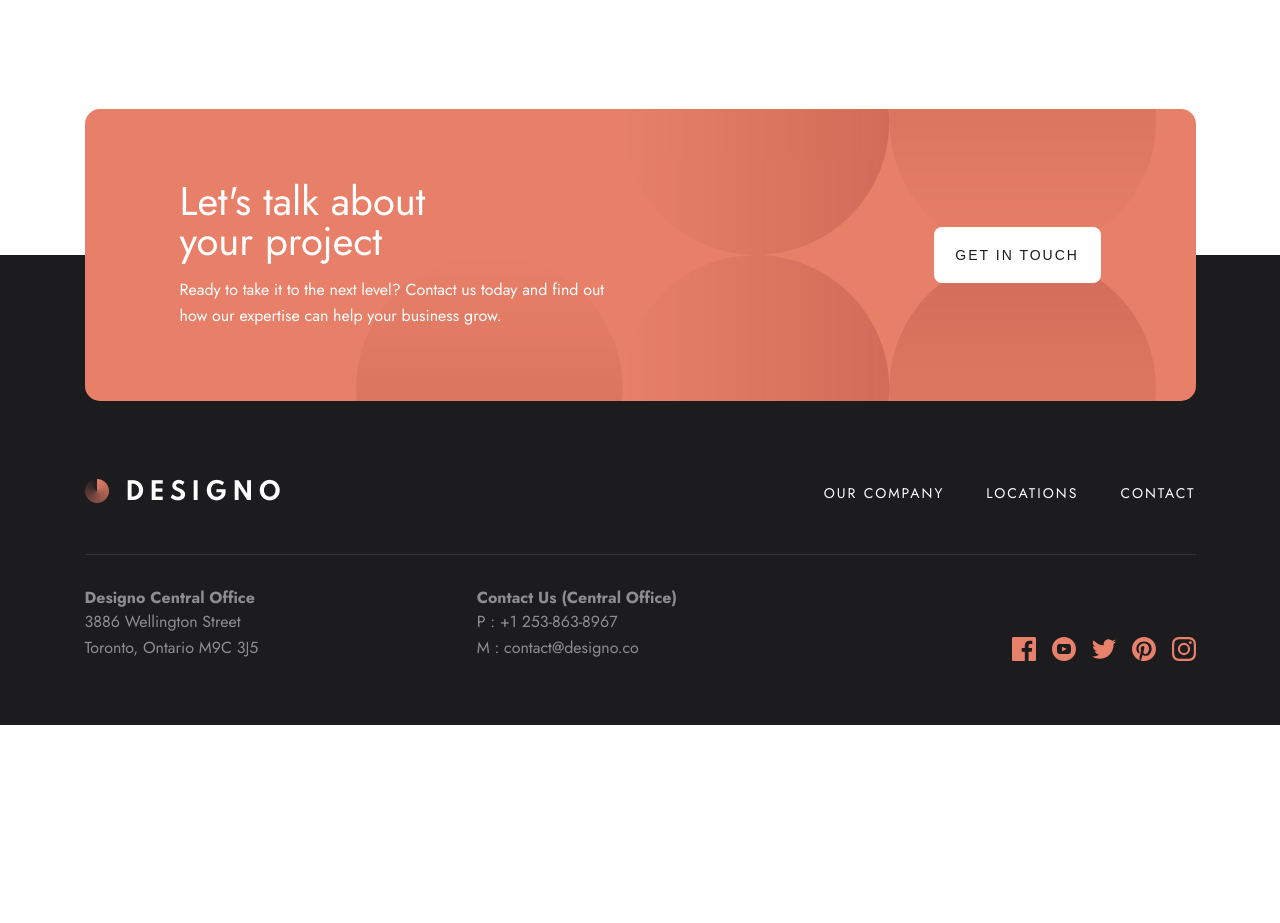
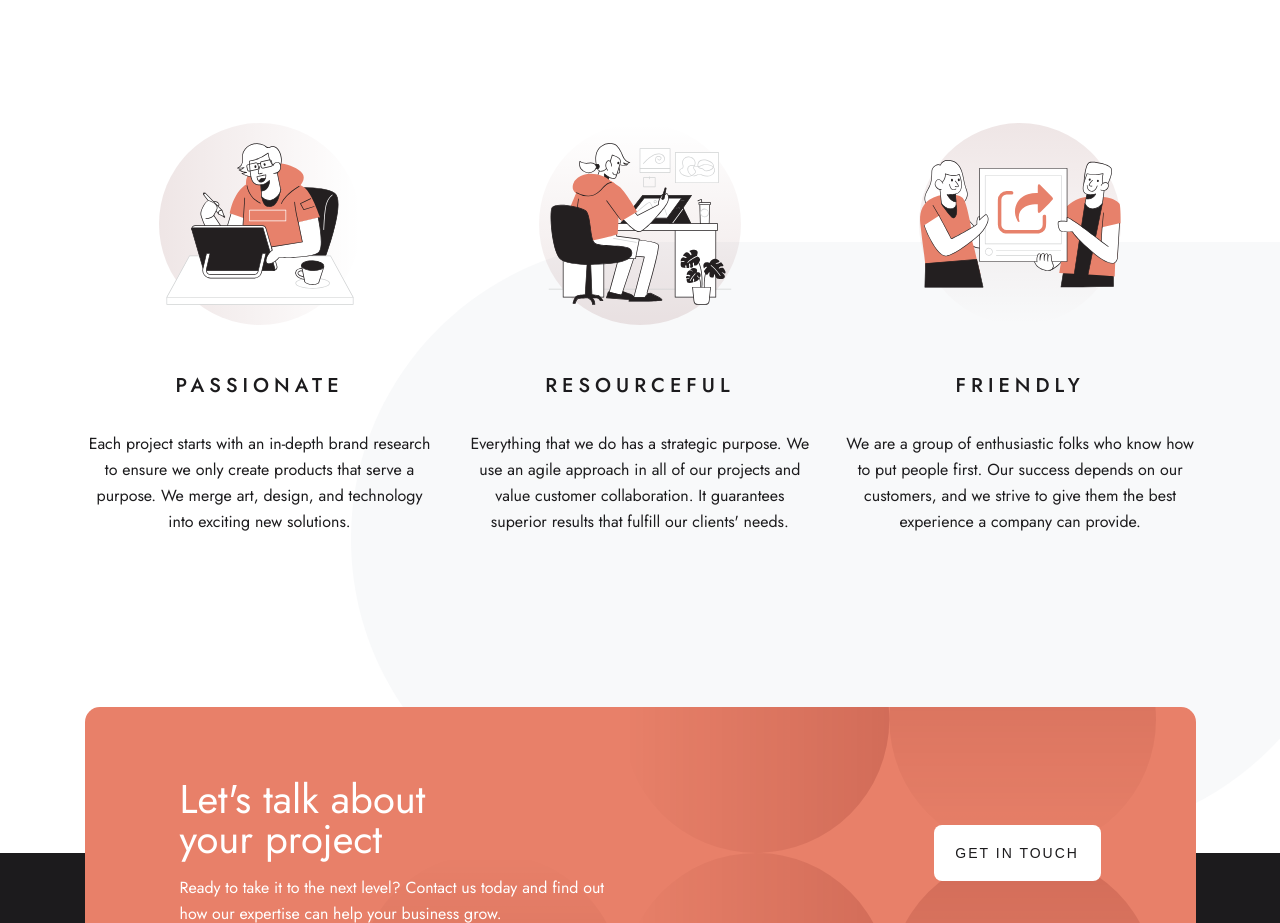
Before and after one commit to koliberdapv/designo-fmentor, a React (Vite) app: page / in a window 1280 px wide. Shown: the part 1620-2543 px from the top of the page. Before the commit the page ends 2345 px from the top, so only its background shows below. Built offline with nearby package versions, Linux system fonts and the light colour scheme.

Commit message:
CompanyInfo component finished

```diff
--- /dev/null
+++ b/src/components/ui/CompanyInfo.jsx
@@ -0,0 +1,137 @@
+import styled from 'styled-components';
+import img_passionate from '../../assets/home/desktop/illustration-passionate.svg';
+import img_resourceful from '../../assets/home/desktop/illustration-resourceful.svg';
+import img_friendly from '../../assets/home/desktop/illustration-friendly.svg';
+import bg_pattern_circle from '../../assets/shared/desktop/bg-pattern-small-circle.svg';
+import bg_leaf from '../../assets/shared/desktop/bg-pattern-leaf.svg';
+
+const CompanyInfo = () => {
+  const infoList = [
+    {
+      title: 'passionate',
+      content: `Each project starts with an in-depth brand research to ensure we only create products that serve a purpose. We merge art, design, and technology into exciting new solutions.`,
+      img: img_passionate,
+      img_alt: 'a man with a laptop',
+    },
+    {
+      title: 'resourceful',
+      content: `Everything that we do has a strategic purpose. We use an agile approach in all of our projects and value customer collaboration. It guarantees superior results that fulfill our clients' needs.`,
+      img: img_resourceful,
+      img_alt: 'a girl drawing on a whiteboard',
+    },
+    {
+      title: 'friendly',
+      content: `We are a group of enthusiastic folks who know how to put people first. Our success depends on our customers, and we strive to give them the best experience a company can provide.`,
+      img: img_friendly,
+      img_alt: 'two people working together',
+    },
+  ];
+  return (
+    <Wrapper>
+      <div className="width-controller">
+        <div className="info-content">
+          {infoList.map((info, index) => {
+            const { title, content, img } = info;
+            return (
+              <article className="info-item" key={index}>
+                <div className="img-container" data-type={title}>
+                  <img src={img} alt={title} />
+                </div>
+                <div className="description">
+                  <h3 className="h3">{title}</h3>
+                  <p>{content}</p>
+                </div>
+              </article>
+            );
+          })}
+        </div>
+      </div>
+    </Wrapper>
+  );
+};
+const Wrapper = styled.section`
+  margin-top: 7.5rem;
+  .info-content {
+    display: grid;
+    text-align: center;
+    align-content: center;
+    justify-content: center;
+    gap: 5rem;
+  }
+  .img-container {
+    width: 12.625rem;
+    aspect-ratio: 1/1;
+    margin-inline: auto;
+    position: relative;
+    isolation: isolate;
+  }
+  .img-container:before {
+    content: '';
+    position: absolute;
+    top: 0;
+    left: 0;
+    width: 100%;
+    aspect-ratio: 1/1;
+    background: url(${bg_pattern_circle}) no-repeat center center / cover;
+    z-index: -1;
+  }
+  [data-type='resourceful']::before {
+    transform: rotate(270deg);
+  }
+  [data-type='friendly']::before {
+    transform: rotate(90deg);
+  }
+  .info-item {
+    display: grid;
+    gap: 3rem;
+  }
+  .description {
+    display: grid;
+    gap: 2rem;
+  }
+  @media screen and (768px < width < 1024px) {
+    .info-item {
+      grid-template-columns: auto 1fr;
+      gap: 3rem;
+    }
+    .info-content {
+      display: grid;
+      text-align: left;
+      justify-content: flex-start;
+      gap: 5rem;
+    }
+    .description {
+      align-content: center;
+      gap: 1rem;
+    }
+  }
+  @media screen and (width > 1024px) {
+    margin-top: 10rem;
+    .info-content {
+      grid-template-columns: repeat(3, 1fr);
+      gap: 1.875rem;
+    }
+    .width-controller {
+      position: relative;
+      isolation: isolate;
+    }
+    .width-controller:before {
+      content: '';
+      position: absolute;
+      top: -110%;
+      right: -10%;
+      width: 100%;
+      aspect-ratio: 1/1;
+      background: url(${bg_leaf}) no-repeat;
+      transform: rotate(180deg);
+      z-index: -2;
+    }
+    .description {
+      align-content: flex-start;
+      min-height: 188px;
+      max-width: 350px;
+    }
+  }
+`;
+
+export default CompanyInfo;
--- a/src/components/ui/SharedLayout.jsx
+++ b/src/components/ui/SharedLayout.jsx
@@ -18,6 +18,7 @@ const Wrapper = styled.div`
   grid-template-rows: auto 1fr auto;
   min-height: 100vh;
   min-height: 100svh;
+  overflow: hidden;
 `;
 
 export default SharedLayout;
--- a/src/components/ui/index.js
+++ b/src/components/ui/index.js
@@ -9,6 +9,7 @@ import Sidebar from './Sidebar';
 import CTA from './CTA';
 import ProjectsNavigation from './ProjectsNavigation';
 import Hero from './Hero';
+import CompanyInfo from './CompanyInfo';
 export {
   SharedLayout,
   Hero,
@@ -20,5 +21,6 @@ export {
   Socials,
   Sidebar,
   ProjectsNavigation,
+  CompanyInfo,
   CTA,
 };
--- a/src/pages/Homepage.jsx
+++ b/src/pages/Homepage.jsx
@@ -1,11 +1,12 @@
 import styled from 'styled-components';
-import { Hero, ProjectsNavigation } from '../components/ui/';
+import { CompanyInfo, Hero, ProjectsNavigation } from '../components/ui/';
 
 const Homepage = () => {
   return (
     <Wrapper>
       <Hero />
       <ProjectsNavigation />
+      <CompanyInfo />
     </Wrapper>
   );
 };
```
